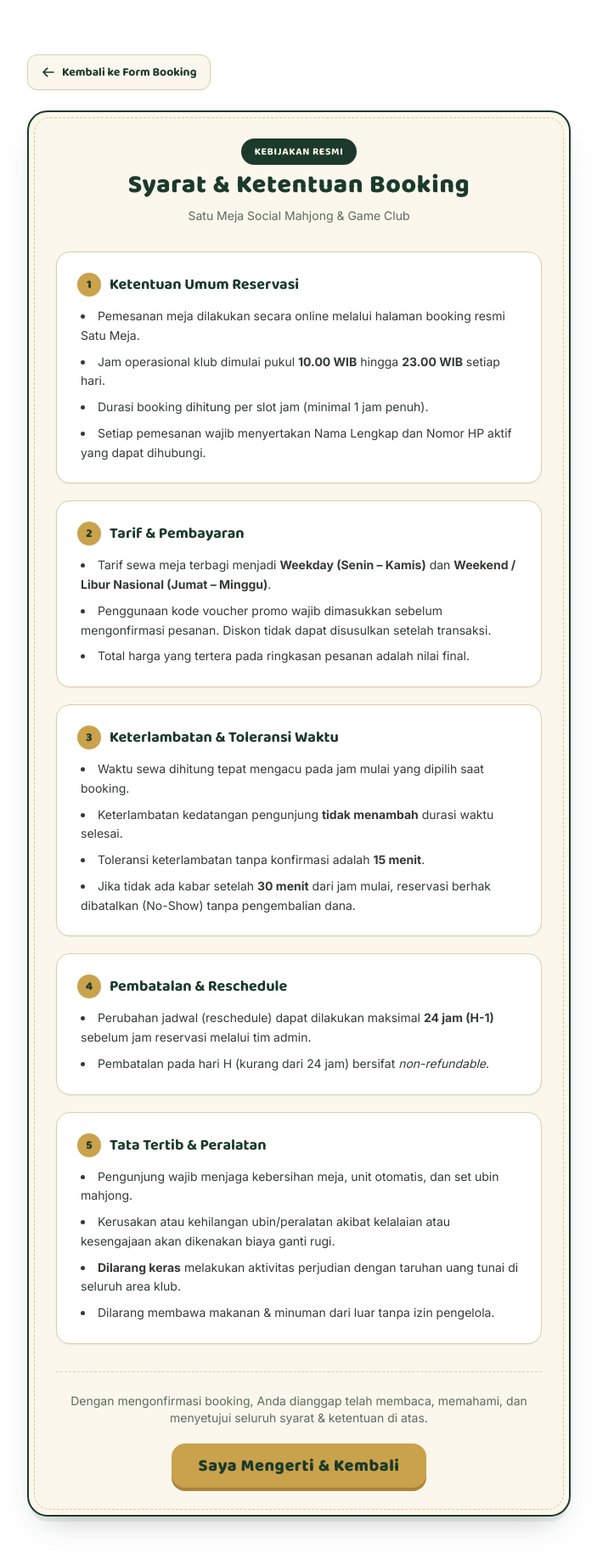
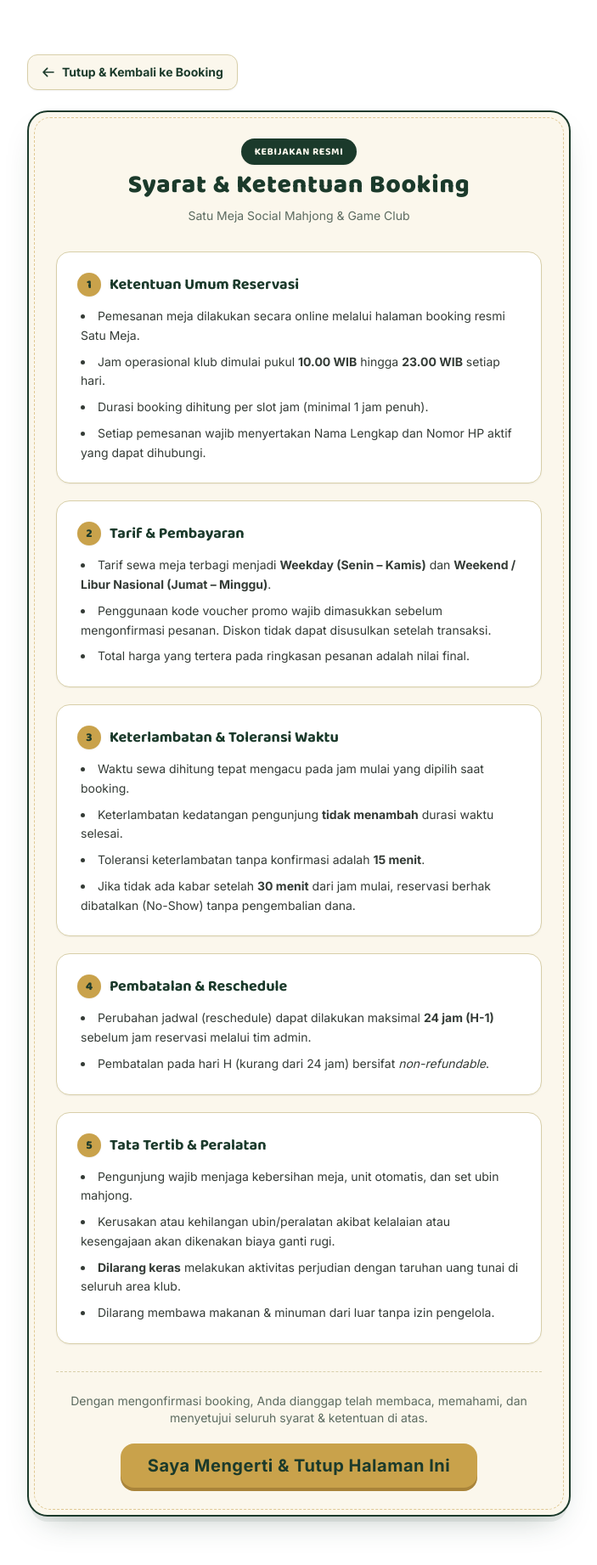
Before and after one commit to JasonEvan/satumeja-book, a Next.js app: page /syarat-dan-ketentuan in a window 1280 px wide. Shown: the top 1842 px of the page at 85% size, without its empty margins (288-991 px from the left). Built offline with nearby package versions, Linux system fonts and the light colour scheme.

Commit message:
feat: close the tabs instead when user backs from snk page

```diff
--- a/app/syarat-dan-ketentuan/page.tsx
+++ b/app/syarat-dan-ketentuan/page.tsx
@@ -1,20 +1,26 @@
-import Link from "next/link";
-import type { Metadata } from "next";
-
-export const metadata: Metadata = {
-  title: "Syarat & Ketentuan — Satu Meja Mahjong & Game Club",
-  description:
-    "Syarat dan ketentuan reservasi meja, kebijakan keterlambatan, pembatalan, dan aturan penggunaan peralatan di Satu Meja Social Mahjong & Game Club.",
-};
+"use client";
 
 export default function SyaratDanKetentuanPage() {
+  const handleCloseTab = () => {
+    if (typeof window !== "undefined") {
+      window.close();
+      // Fallback if browser blocks window.close() (e.g. direct navigation)
+      setTimeout(() => {
+        if (!window.closed) {
+          window.location.href = "/";
+        }
+      }, 150);
+    }
+  };
+
   return (
     <main className="w-full max-w-2xl mx-auto py-8 px-4 font-inter text-ink">
-      {/* Header Back Button */}
+      {/* Header Back / Close Button */}
       <div className="mb-6">
-        <Link
-          href="/"
-          className="inline-flex items-center gap-2 font-baloo font-bold text-sm text-pine bg-cream-2 border-[1.5px] border-[#d8cfa9] rounded-xl px-4 py-2.5 hover:border-pine hover:bg-white transition-all shadow-xs"
+        <button
+          type="button"
+          onClick={handleCloseTab}
+          className="inline-flex items-center gap-2 font-baloo font-bold text-sm text-pine bg-cream-2 border-[1.5px] border-[#d8cfa9] rounded-xl px-4 py-2.5 hover:border-pine hover:bg-white transition-all shadow-xs cursor-pointer"
         >
           <svg
             className="w-4 h-4 text-pine"
@@ -29,8 +35,8 @@
               d="M10 19l-7-7m0 0l7-7m-7 7h18"
             />
           </svg>
-          Kembali ke Form Booking
-        </Link>
+          Tutup &amp; Kembali ke Booking
+        </button>
       </div>
 
       {/* Main Container Card */}
@@ -171,12 +177,13 @@
             Dengan mengonfirmasi booking, Anda dianggap telah membaca, memahami, dan menyetujui seluruh syarat &amp; ketentuan di atas.
           </p>
           <div>
-            <Link
-              href="/"
+            <button
+              type="button"
+              onClick={handleCloseTab}
               className="inline-flex items-center justify-center min-h-[48px] bg-gold text-pine border-none rounded-2xl py-3 px-8 font-baloo font-extrabold text-lg sm:text-xl tracking-wide cursor-pointer transition-all duration-150 shadow-[0_4px_0_0_#a9843a] hover:bg-gold-soft active:translate-y-0.5 active:shadow-[0_2px_0_0_#a9843a]"
             >
-              Saya Mengerti &amp; Kembali
-            </Link>
+              Saya Mengerti &amp; Tutup Halaman Ini
+            </button>
           </div>
         </div>
       </div>
```
